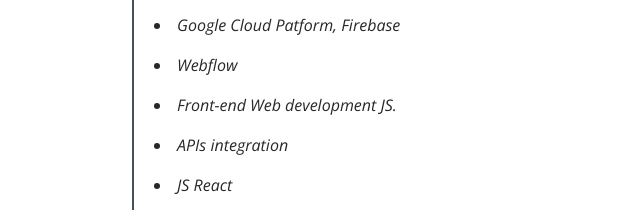
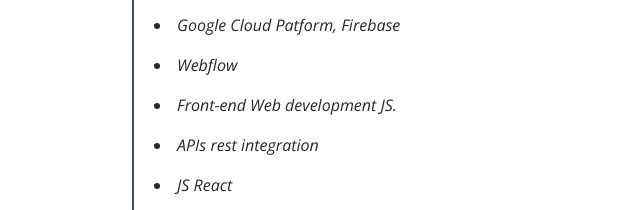
Before and after one commit to marijuanez/profile, a plain HTML site: page index.html in a window 1280 px wide. Shown: the part 2946-3156 px from the top of the page, 0-640 px from the left. Drawn offline with nearby package versions, Linux system fonts and the light colour scheme.

Commit message:
index_up

```diff
--- a/index.html
+++ b/index.html
@@ -250,7 +250,7 @@
               <p><li><em>Google Cloud Patform, Firebase</em></p></li>
               <p><li><em>Webflow</em></p></li>
               <p><li><em>Front-end Web development JS.</em></p></li>
-              <p><li><em>APIs integration </em></p></li>
+              <p><li><em>APIs rest integration </em></p></li>
               <p><li><em>JS React </em></p></li>
               <p><li><em>Apps Developer</em></p></li>
               <p><li><em>Open Source Advance</em></p></li>
```
